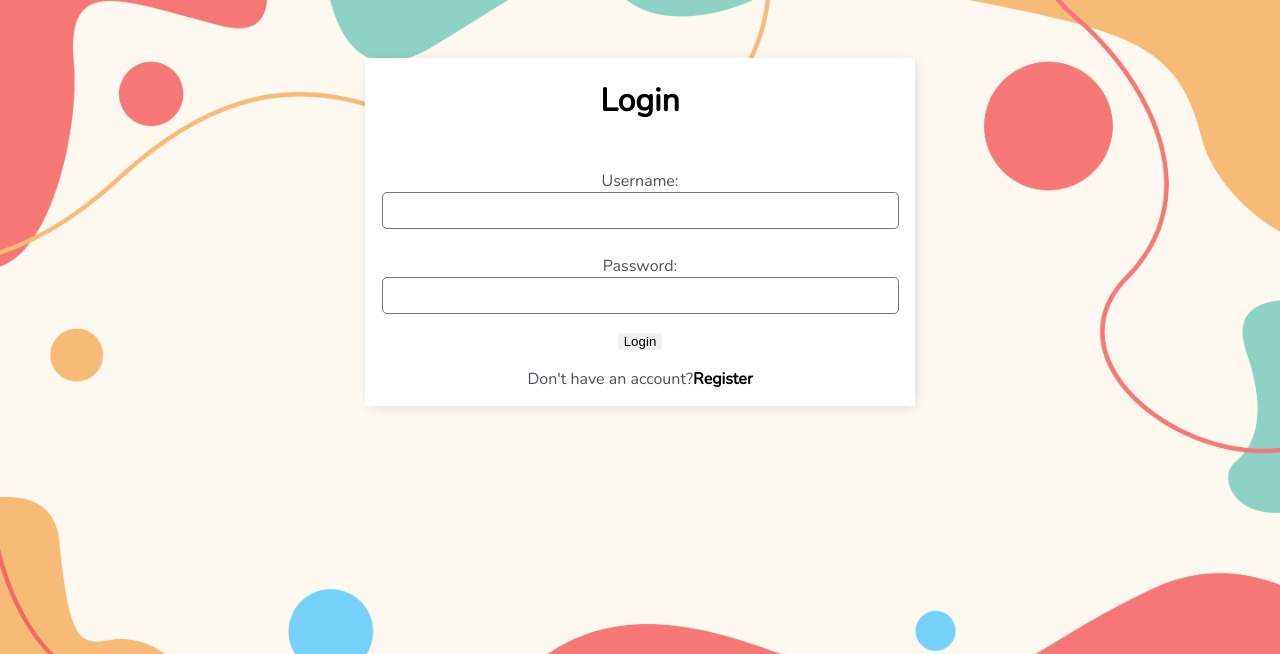
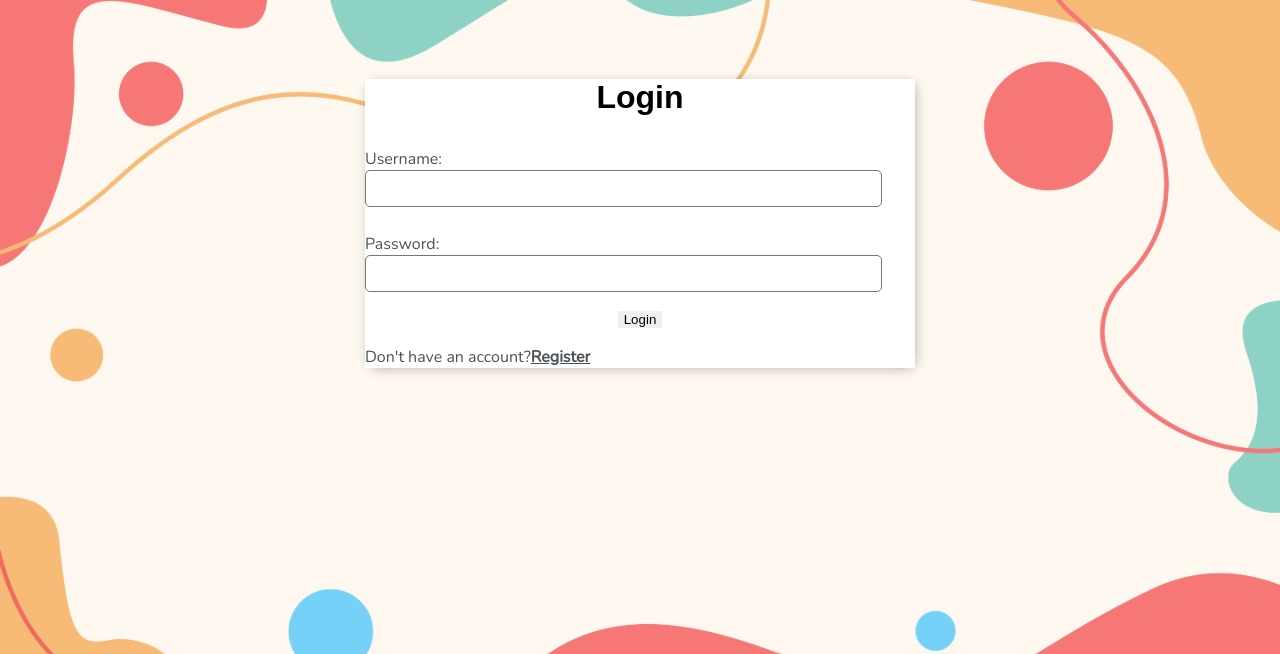
Before and after one commit to targithu/edge, a Django app: page /login/ in a window 1280 px wide. Shown: the top 654 px of the page. Run offline with Django 4.2, Linux system fonts and the light colour scheme; parts of the project's set-up code (start-up, migrations or seed data) failed here and were passed over.

Commit message:
fixing routes

```diff
--- /dev/null
+++ b/makin/static/makin/index.css
@@ -0,0 +1,187 @@
+    #dashboard{
+            margin: 1% 2%;
+            }
+        #dashboard img{
+                padding-top: 0rem;
+                height: 68px;
+                margin-top: 0%;
+            }
+        body {
+            background-image:url('./bg.jpg');
+            background-size:cover;
+            background-repeat:no-repeat;
+            font-family: 'Nunito', sans-serif;
+            padding-top: 50px;
+        }
+
+        h1,
+        h2,
+        h3,
+        h4,
+        h5,
+        h6 {
+            font-family: 'Raleway', sans-serif;
+        }
+
+        a,
+        p {
+            color: #4b5156
+        }
+
+        a {
+            font-weight: 600;
+        }
+
+        .container {
+            max-width: 550px;
+            margin: auto;
+            background-color: #fff;
+            -webkit-box-shadow: 2px 2px 13px -4px rgba(0, 0, 0, 0.21);
+            box-shadow: 2px 2px 13px -4px rgba(0, 0, 0, 0.21);
+        }
+
+        input {
+            outline: none;
+            border: none;
+        }
+
+        .header-bar {
+            display: flex;
+            justify-content: space-between;
+            color: #fff;
+            padding: 10px;
+            border-radius: 5px 5px 0 0;
+            background: linear-gradient(90deg, #EEA390 0%, #EB796F 43%, #EB796F 100%);
+        }
+
+        .header-bar a {
+            color: rgb(247, 247, 247);
+            text-decoration: none;
+        }
+
+        .task-wrapper {
+            display: flex;
+            align-items: center;
+            justify-content: space-between;
+            background-color: #fff;
+            border-top: 1px solid #dfe4ea;
+            overflow: hidden;
+        }
+
+        .task-title {
+            display: flex;
+            padding: 20px;
+        }
+
+        .task-title a {
+            text-decoration: none;
+            color: #4b5156;
+            margin-left: 10px;
+        }
+
+        .task-complete-icon {
+            height: 20px;
+            width: 20px;
+            background-color: rgb(105, 192, 105);
+            border-radius: 50%;
+        }
+
+        .task-incomplete-icon {
+            height: 20px;
+            width: 20px;
+            background-color: rgb(218, 218, 218);
+            border-radius: 50%;
+        }
+
+        .delete-link {
+            text-decoration: none;
+            font-weight: 900;
+            color: #cf4949;
+            font-size: 22px;
+            line-height: 0;
+            padding: 20px 0px;
+        }
+
+        .handle {
+            display: inline-block;
+            padding: 20px 16px;
+            cursor: grab;
+            user-select: none;
+        }
+
+        .handle:after,
+        .handle:before {
+            display: block;
+            content: "";
+        }
+
+        .handle:active,
+        .handle:active:before,
+        .handle:active:after {
+            cursor: grabbing;
+        }
+
+        .dropArea {
+            background-color: #f1f2f6;
+            color: black;
+            border: #ced6e0 1px solid;
+        }
+
+        .selectedTask {
+            opacity: 0.6;
+        }
+
+
+        #add-link {
+            color: #EB796F;
+            text-decoration: none;
+            font-size: 42px;
+            text-shadow: 1px 1px #81413b;
+        }
+
+        #search-add-wrapper {
+            display: flex;
+            justify-content: space-between;
+            align-items: center;
+            padding: 20px;
+        }
+
+        @media screen and (max-width:320px) {
+            #search-add-wrapper {
+                padding: 10px;
+            }
+        }
+
+        input[type=text],
+        input[type=password],
+        textarea {
+            border: 1px solid #757575;
+            border-radius: 5px;
+            padding: 10px;
+            width: 90%;
+        }
+
+        label {
+            padding-top: 10px !important;
+            display: block;
+        }
+
+        ::placeholder {
+            font-weight: 300;
+            opacity: 0.5;
+        }
+
+        .button {
+            border: 1px solid #757575;
+            background-color: #FFF;
+            color: #EB796F;
+            padding: 10px;
+            font-size: 14px;
+            border-radius: 5px;
+            cursor: pointer;
+            text-decoration: none;
+        }
+
+        .card-body {
+            padding: 20px;
+        }
--- a/makin/templates/makin/alert.html
+++ b/makin/templates/makin/alert.html
@@ -5,7 +5,7 @@
     <meta http-equiv="X-UA-Compatible" content="IE=edge">
     <meta name="viewport" content="width=device-width, initial-scale=1.0">
     <title>Document</title>
-    <link rel="stylesheet" href="pomodoro.css">
+   <link rel="stylesheet" href={% url 'static/makin/pomodoro.css' %}>
 </head>
 <body>
     <div class="container">
--- a/makin/templates/makin/base.html
+++ b/makin/templates/makin/base.html
@@ -13,198 +13,7 @@
     <link rel="preconnect" href="https://fonts.gstatic.com">
     <link href="https://fonts.googleapis.com/css2?family=Nunito:wght@200&display=swap" rel="stylesheet">
     {% load static %}
-    <style>
-        #dashboard{
-            margin: 1% 2%;
-            }
-        #dashboard img{
-                padding-top: 0rem;
-                height: 68px;
-                margin-top: 0%;
-            }
-        body {
-            background-image:url('{% static '../static/makin/bg.jpg' %}');
-            background-size:cover;
-            background-repeat:no-repeat;
-            font-family: 'Nunito', sans-serif;
-            padding-top: 50px;
-        }
-
-        h1,
-        h2,
-        h3,
-        h4,
-        h5,
-        h6,
-            {
-            font-family: 'Raleway', sans-serif;
-        }
-
-        a,
-        p {
-            color: #4b5156
-        }
-
-        a {
-            font-weight: 600;
-        }
-
-        .container {
-            max-width: 550px;
-            margin: auto;
-            background-color: #fff;
-            -webkit-box-shadow: 2px 2px 13px -4px rgba(0, 0, 0, 0.21);
-            box-shadow: 2px 2px 13px -4px rgba(0, 0, 0, 0.21);
-        }
-
-        input {
-            outline: none;
-            border: none;
-        }
-
-        .header-bar {
-            display: flex;
-            justify-content: space-between;
-            color: #fff;
-            padding: 10px;
-            border-radius: 5px 5px 0 0;
-            background: linear-gradient(90deg, #EEA390 0%, #EB796F 43%, #EB796F 100%);
-        }
-
-        .header-bar a {
-            color: rgb(247, 247, 247);
-            text-decoration: none;
-        }
-
-        .task-wrapper {
-            display: flex;
-            align-items: center;
-            justify-content: space-between;
-            background-color: #fff;
-            border-top: 1px solid #dfe4ea;
-            overflow: hidden;
-        }
-
-        .task-title {
-            display: flex;
-            padding: 20px;
-        }
-
-        .task-title a {
-            text-decoration: none;
-            color: #4b5156;
-            margin-left: 10px;
-        }
-
-        .task-complete-icon {
-            height: 20px;
-            width: 20px;
-            background-color: rgb(105, 192, 105);
-            border-radius: 50%;
-        }
-
-        .task-incomplete-icon {
-            height: 20px;
-            width: 20px;
-            background-color: rgb(218, 218, 218);
-            border-radius: 50%;
-        }
-
-        .delete-link {
-            text-decoration: none;
-            font-weight: 900;
-            color: #cf4949;
-            font-size: 22px;
-            line-height: 0;
-            padding: 20px 0px;
-        }
-
-        /*Handle Classes*/
-
-        .handle {
-            display: inline-block;
-            padding: 20px 16px;
-            cursor: grab;
-            user-select: none;
-        }
-
-        .handle:after,
-        .handle:before {
-            display: block;
-            content: "";
-        }
-
-        .handle:active,
-        .handle:active:before,
-        .handle:active:after {
-            cursor: grabbing;
-        }
-
-        .dropArea {
-            background-color: #f1f2f6;
-            color: black;
-            border: #ced6e0 1px solid;
-        }
-
-        .selectedTask {
-            opacity: 0.6;
-        }
-
-
-        #add-link {
-            color: #EB796F;
-            text-decoration: none;
-            font-size: 42px;
-            text-shadow: 1px 1px #81413b;
-        }
-
-        #search-add-wrapper {
-            display: flex;
-            justify-content: space-between;
-            align-items: center;
-            padding: 20px;
-        }
-
-        @media screen and (max-width:320px) {
-            #search-add-wrapper {
-                padding: 10px;
-            }
-        }
-
-        input[type=text],
-        input[type=password],
-        textarea {
-            border: 1px solid #757575;
-            border-radius: 5px;
-            padding: 10px;
-            width: 90%;
-        }
-
-        label {
-            padding-top: 10px !important;
-            display: block;
-        }
-
-        ::placeholder {
-            font-weight: 300;
-            opacity: 0.5;
-        }
-
-        .button {
-            border: 1px solid #757575;
-            background-color: #FFF;
-            color: #EB796F;
-            padding: 10px;
-            font-size: 14px;
-            border-radius: 5px;
-            cursor: pointer;
-            text-decoration: none;
-        }
-
-        .card-body {
-            padding: 20px;
-        }
-    </style>
+    <link rel="stylesheet" href="{% static 'makin/index.css' %}">
 </head>
     <body>
         <div class="container">
--- a/makin/templates/makin/first.html
+++ b/makin/templates/makin/first.html
@@ -72,7 +72,7 @@
 <body>
     <h1>CLICK ON THE ICON YOU ARE CURRENTLY INTERESTED IN</h1>
     <div class="container">
-         <div class="item" id="item1"><a href=" {% url 'acad_index' %}"<p>ACADEMICS</p></a></div>
+         <div class="item" id="item1"><a href=" {% url 'foundational' %}"<p>ACADEMICS</p></a></div>
           <div class="item" id="item2"><a href="{% url 'non_acad' %}"<p>NON-ACADEMICS &#128512;</p></a></div>
         </div>
 </body>
--- a/makin/templates/makin/login.html
+++ b/makin/templates/makin/login.html
@@ -1,25 +1,14 @@
 {% extends 'makin/base.html' %}
 {% load static %}
 {% block content %}
-<style>
-.d1{
- display:flex;
-flex-direction:column;
-text-align:center;
-justify-content:center;
 
-}
-.d1 a{
-    color:black;
-    text-decoration:none;
-}
-</style>
-<div class="d1">
-<h1>Login</h1>
-<form method="POST">
+<link rel="stylesheet" href="{% static 'makin/login.css' %}">
+<div class="container ">
+<center><h1>Login</h1></center>
+<form method="POST" >
     {% csrf_token %}
     {{form.as_p}}
-    <input type="submit" value="Login">
+    <center><input type="submit"  value="Login"></center>
 </form>
 <p>Don't have an account?<a href="{% url 'register' %}">Register</a></p>
 </div>
--- a/makin/templates/makin/register.html
+++ b/makin/templates/makin/register.html
@@ -5,8 +5,7 @@
 <form method="POST">
     {% csrf_token %}
     {{form.as_p}}
-
-    <input type="submit" value="Register">
+   <center> <input type="submit" value="Register"></center>
 </form>
 <p>Already have an account?<a href="{% url 'login' %}">Login</a></p>
 </div>
--- a/makin/urls.py
+++ b/makin/urls.py
@@ -1,6 +1,6 @@
 from django.urls import path
 from .views import TaskList,TaskDetail,TaskCreate,TaskUpdate,TaskDelete,CustomLoginView,RegisterPage, describe, foundational
-from .views import feedback_form,pomodoro,first,foundational,acad_index,non_acad,outdoor,indoor,secondary,leisure,imag,alert,preparatory,middle,others
+from .views import feedback_form,pomodoro,first,foundational,non_acad,outdoor,indoor,secondary,leisure,imag,alert,preparatory,middle,others
 from django.contrib.auth.views import LogoutView
 urlpatterns = [
     path('login/',CustomLoginView.as_view(),name='login'),
@@ -14,7 +14,6 @@
     path('feedback/',feedback_form,name="feedback"),
     path('pomodoro/',pomodoro,name="pomodoro"),
     path('first/',first,name='first'),
-    path('acad_index/',acad_index,name='acad_index'),
     path('foundational/',foundational,name='foundational'),
     path('secondary/',secondary,name='secondary'),
     path('preparatory/',preparatory,name='preparatory'),
--- a/makin/views.py
+++ b/makin/views.py
@@ -43,15 +43,15 @@
    model = Task
    context_object_name="tasks"
    #didn't understand below
-   # def get_context_data(self, **kwargs):
-   #    context=super().get_context_data(**kwargs)
-   #    context['tasks']=context['tasks'].filter(name=self.request.user)
-   #    context['count']=context['tasks'].filter(complete=False).count()
-      # search_input=self.request.GET.get('search-area') or ''
-      # if search_input:
-      #    context['tasks']=context['tasks'].filter(title__startswith=search_input)
-      # context['search_input']=search_input
-      # return context
+   def get_context_data(self, **kwargs):
+      context=super().get_context_data(**kwargs)
+      context['tasks']=context['tasks'].filter(name=self.request.user)
+      context['count']=context['tasks'].filter(complete=False).count()
+      search_input=self.request.GET.get('search-area') or ''
+      if search_input:
+         context['tasks']=context['tasks'].filter(title__startswith=search_input)
+      context['search_input']=search_input
+      return context
 
 class TaskDetail(LoginRequiredMixin,DetailView):
    model = Task
@@ -84,8 +84,6 @@
       return render(request,'makin/pomodoro.html')
 def first(request):
       return render(request,'makin/first.html')
-def acad_index(request):
-      return render(request,'makin/acad_index.html')
 def non_acad(request):
       return render(request,'makin/non_acad.html')
 def describe(request):
```
Also changed, not shown: db.sqlite3, makin/static/makin/login.css (added).
